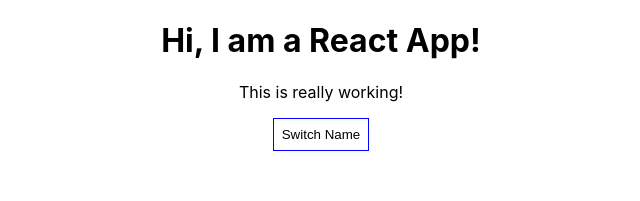
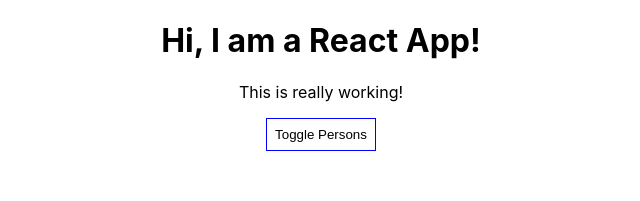
Before and after one commit to zeejay09/burger-builder, a React (Create React App) app: page / in a window 1280 px wide. Shown: the top 201 px of the page, without its empty margins (319-959 px from the left). Built offline with nearby package versions, Linux system fonts and the light colour scheme.

Commit message:
adds javascript way of handling dynamic content.

```diff
--- a/src/App.js
+++ b/src/App.js
@@ -48,15 +48,12 @@
       border: '1px solid blue',
       padding: '8px',
       cursor: 'pointer'
-    }
-    return (
-      <div className="App">
-        <h1>Hi, I am a React App!</h1>
-        <p>This is really working!</p>
-        <button
-          style={style}
-          onClick={this.togglePersonsHandler}>Switch Name</button>
-        { this.state.showPersons ?
+    };
+
+    let persons = null;
+
+    if (this.state.showPersons) {
+      persons = (
         <div>
           <Person
             name={this.state.persons[0].name}
@@ -70,9 +67,17 @@
             name={this.state.persons[2].name}
             age={this.state.persons[2].age} />
         </div>
-          :
-          null
+      );
     }
+
+    return (
+      <div className="App">
+        <h1>Hi, I am a React App!</h1>
+        <p>This is really working!</p>
+        <button
+          style={style}
+          onClick={this.togglePersonsHandler}>Toggle Persons</button>
+        {persons}
       </div>
     );
   }
```
Lines whose indentation alone changed are shown as unchanged.
